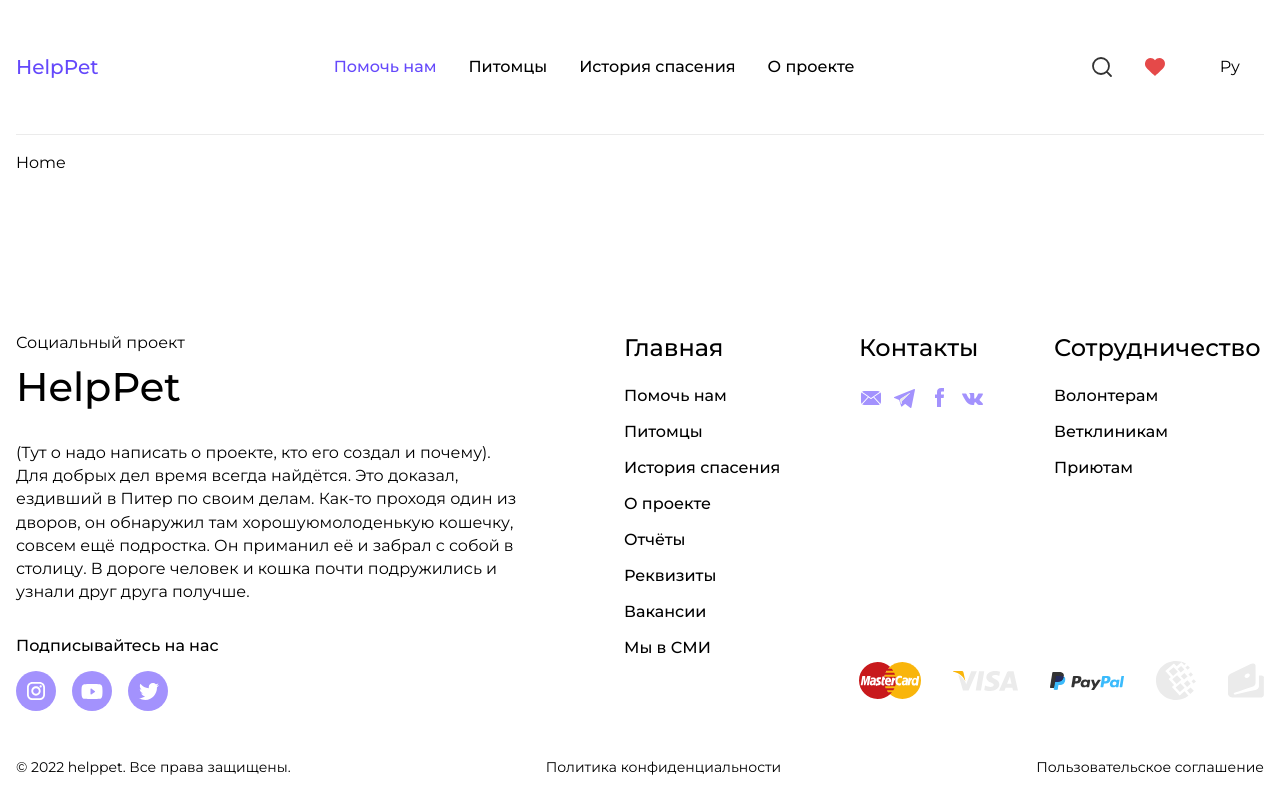
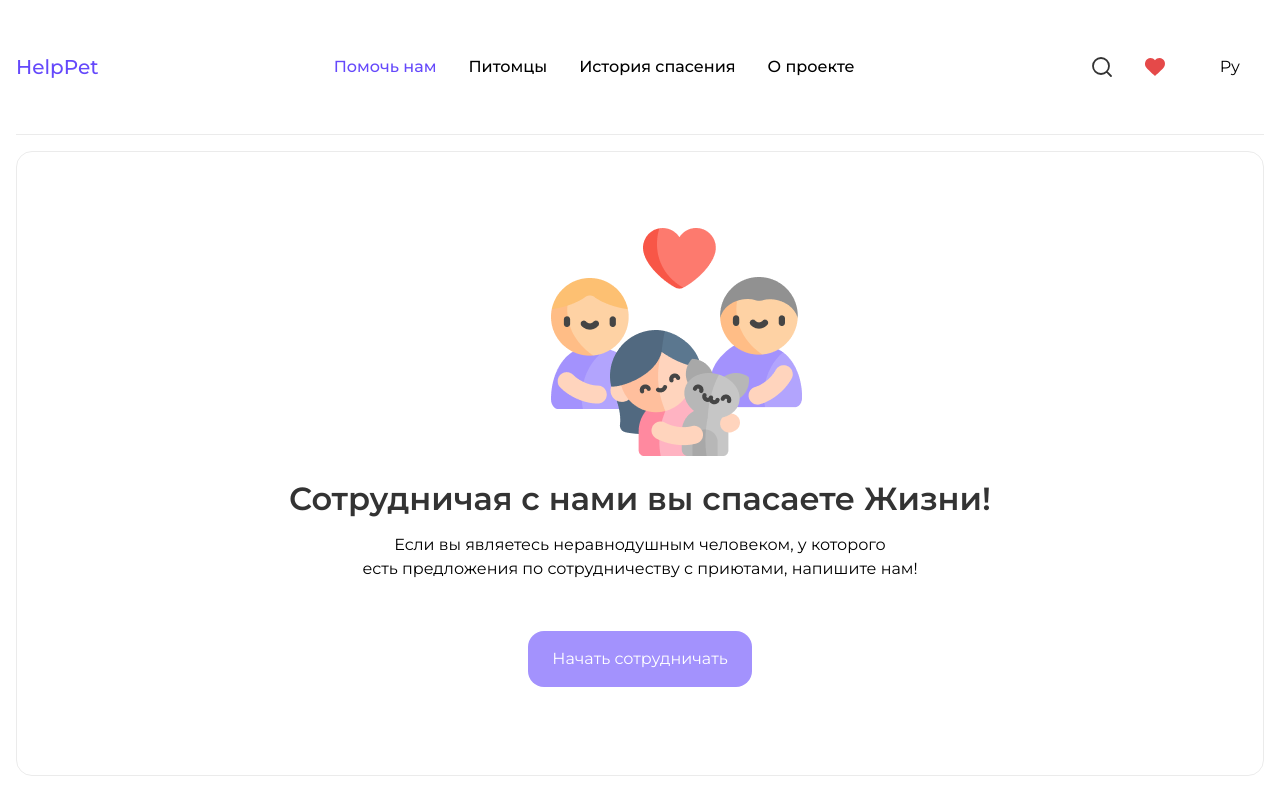
Before and after one commit to Sandbox-pets-shelter/pets-shelter, a React (Create React App) app: page / in a window 1280 px wide. Shown: the top 800 px of the page. Built offline with nearby package versions, Linux system fonts and the light colour scheme.

Commit message:
add-block-cooperation

```diff
--- a/src/pages/Home/index.tsx
+++ b/src/pages/Home/index.tsx
@@ -1,5 +1,24 @@
+import { BaseButton } from '../../components/ui/BaseButton'
+import s from './styles.module.scss'
+import imgBg from '../../assets/icons/home/heart-vector.png'
+
 export const Home = () => {
+    const reset = () => {
+       console.log(1)
+      }
     return (
-        <div>Home</div>
+        <div className={s.Home}>
+            <img className={s.Home__img} src={imgBg} alt="heart"/>
+            <h2>Сотрудничая с нами вы спасаете Жизни!</h2>
+            <p>Если вы являетесь неравнодушным человеком, у которого<br></br>
+            есть предложения по сотрудничеству с приютами, напишите нам!</p>
+            <button className={s.Home__icon}>
+                <BaseButton
+                    variant='filled'
+                    color='primary'
+                    click={reset}>
+                    Начать сотрудничать
+                </BaseButton></button>
+      </div>
     )
 }
--- a/src/pages/Home/styles.module.scss
+++ b/src/pages/Home/styles.module.scss
@@ -0,0 +1,25 @@
+.Home{
+    height: 625px;
+    left: 300px;
+    border: 1px solid #EBEBEB;
+    backdrop-filter: blur(10px);
+    border-radius: 16px;
+    text-align: center;
+}
+.Home__img{
+    margin: 76px 535px 23px 534px;
+}
+.Home h2{
+    padding: 0;
+    font-weight: 600;
+    font-size: 32px;
+    line-height: 39px;
+    color: #333333;
+}
+.Home p{
+    margin-top: 15px;
+    margin-bottom: 50px;
+}
+.Home__icon{
+    text-align: center;
+}
```
Also changed, not shown: src/assets/icons/home/heart-vector.png (added), 1 other file (tests, documents, lock files or other folders).
